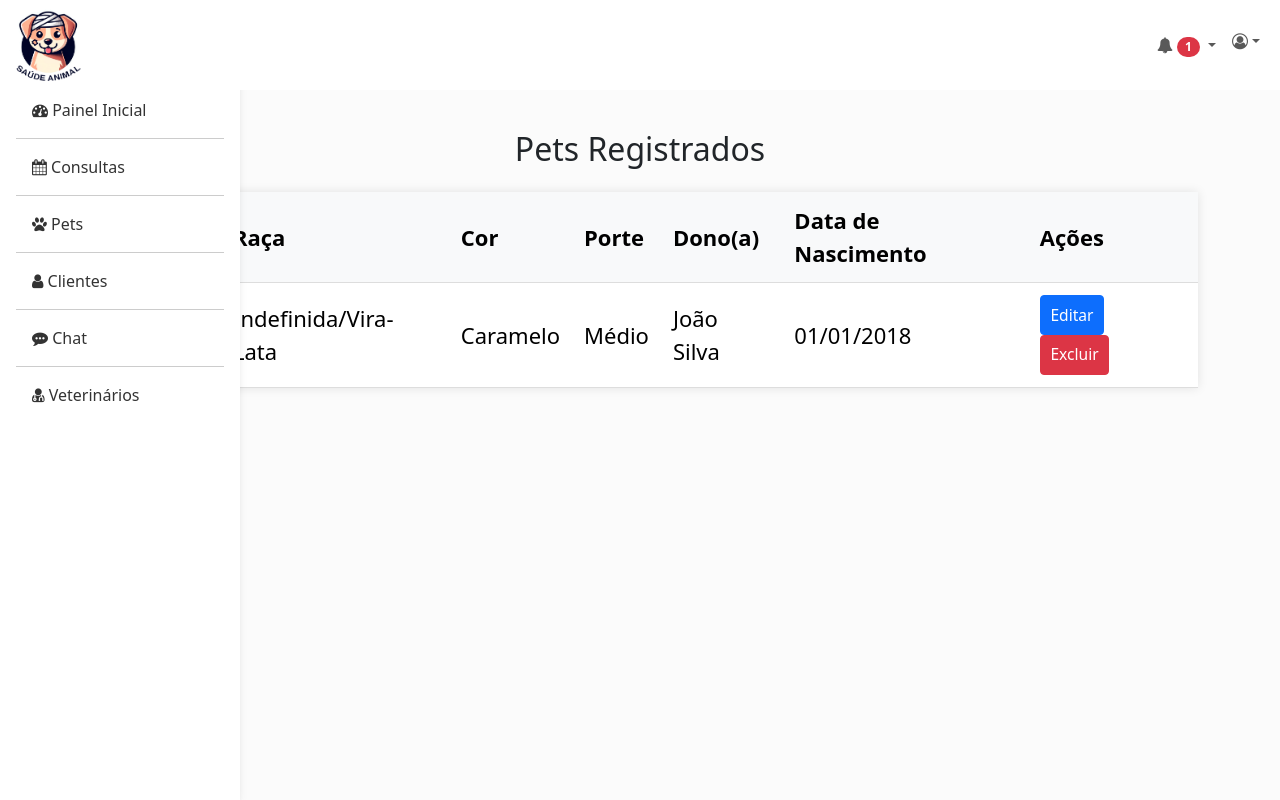
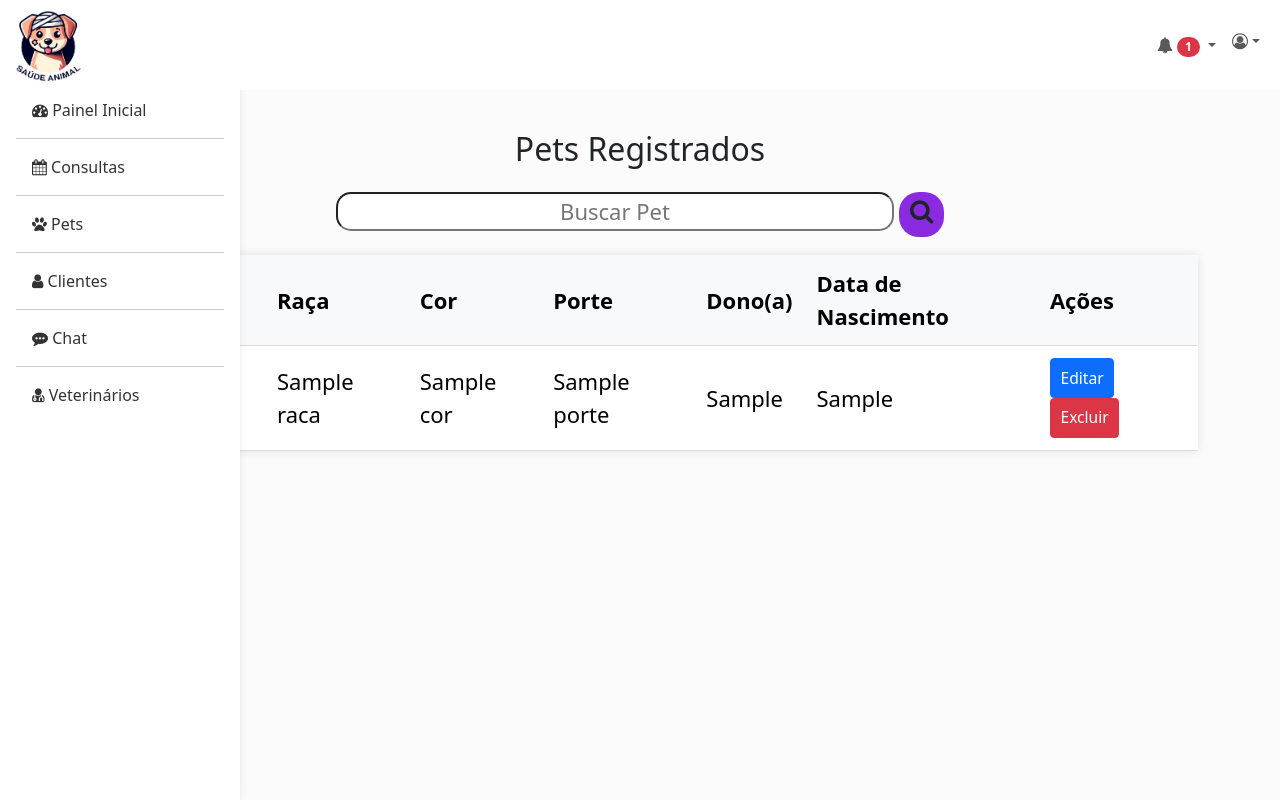
Before and after one commit to JoaoVictorCRP/ihc-clinica-veterinaria, a Flask app: template templates/adm-petsData.html in a window 1280 px wide. Run offline with Flask 3, Linux system fonts and the light colour scheme; the template is opened without the code that fills it: most values are stand-ins (such as "Sample title", 1, 10 or a date in 2020).

Commit message:
registros no csv e barra de pesquisa

```diff
--- a/app.py
+++ b/app.py
@@ -1,4 +1,5 @@
 from flask import Flask, render_template, request, url_for, redirect
+import pandas as pd
 
 app = Flask(__name__)
 app.config['DEBUG'] = True
@@ -49,7 +50,10 @@ def adm_chat():
 
 @app.route('/pets')
 def adm_petsData():
-    return render_template('adm-petsData.html', user=username)
+    pets = pd.read_csv('./static/data/pets.csv') # Lendo csv de dados
+    pets = pets.to_dict(orient='records') # convertendo em lista de dicionários
+
+    return render_template('adm-petsData.html', user=username, pets=pets)
 
 
 if __name__ == '__main__':
--- a/static/css/adm-data.css
+++ b/static/css/adm-data.css
@@ -27,3 +27,28 @@
     padding: 0.45rem 0.6rem; /* Reduz o padding dos botões para torná-los menores */
     font-size: 0.975rem; /* Tamanho da fonte adequado para botões pequenos */
 }
+
+.search-div{
+    display: flex;
+    justify-content: center;
+}
+
+#searchBox {
+    font-size: 22px;
+    border-radius: 15px;
+    width: 50%
+}
+
+#lupa{
+    margin-left: 5px;
+    font-size: 25px;
+    background: blueviolet;
+    border-radius: 20px;
+    max-height: 45px;
+    width: 45px;
+    cursor: pointer;
+}
+
+#lupa:hover{
+    background: rgb(90, 14, 161);  /* FIXME - Colocar na cor da empresa */
+}
--- a/templates/adm-petsData.html
+++ b/templates/adm-petsData.html
@@ -16,6 +16,15 @@
 
   <div class="container mt-5">
     <h2 class="text-center mb-4">Pets Registrados</h2>
+
+
+    <div class="text-center search-div">
+        <input type="text" class="text-center mb-4" placeholder="Buscar Pet" id="searchBox">
+        <div id="lupa" class="">
+            <i class="fa fa-search" aria-hidden="true" ></i>
+        </div>
+    </div>
+
     <table class="table table-hover">
         <thead>
             <tr>
@@ -30,20 +39,22 @@
             </tr>
         </thead>
         <tbody>
-            <!-- Linha 1-->
+
+           {% for pet in pets %}
                 <tr>
-                <td>1</td>
-                <td>Jade</td>
-                <td>Indefinida/Vira-Lata</td>
-                <td>Caramelo</td>
-                <td>Médio</td>
-                <td>João Silva</td>
-                <td>01/01/2018</td>
+                    <td>{{ pet['ID'] }}</td>
+                    <td>{{ pet['Nome'] }}</td>
+                    <td>{{ pet['Raca'] }}</td>
+                    <td>{{ pet['Cor'] }}</td>
+                    <td>{{ pet['Porte'] }}</td>
+                    <td>{{ pet['Dono(a)'] }}</td>
+                    <td>{{ pet['Data_Nascimento'] }}</td>
                     <td>
                         <button class="btn btn-primary btn-sm me-2">Editar</button>
                         <button class="btn btn-danger btn-sm">Excluir</button>
                     </td>
                 </tr>
+            {% endfor %}
         </tbody>
     </table>
 </div>
```
Also changed, not shown: static/data/pets.csv (+12 -1 lines). Lines whose indentation alone changed are shown as unchanged.
